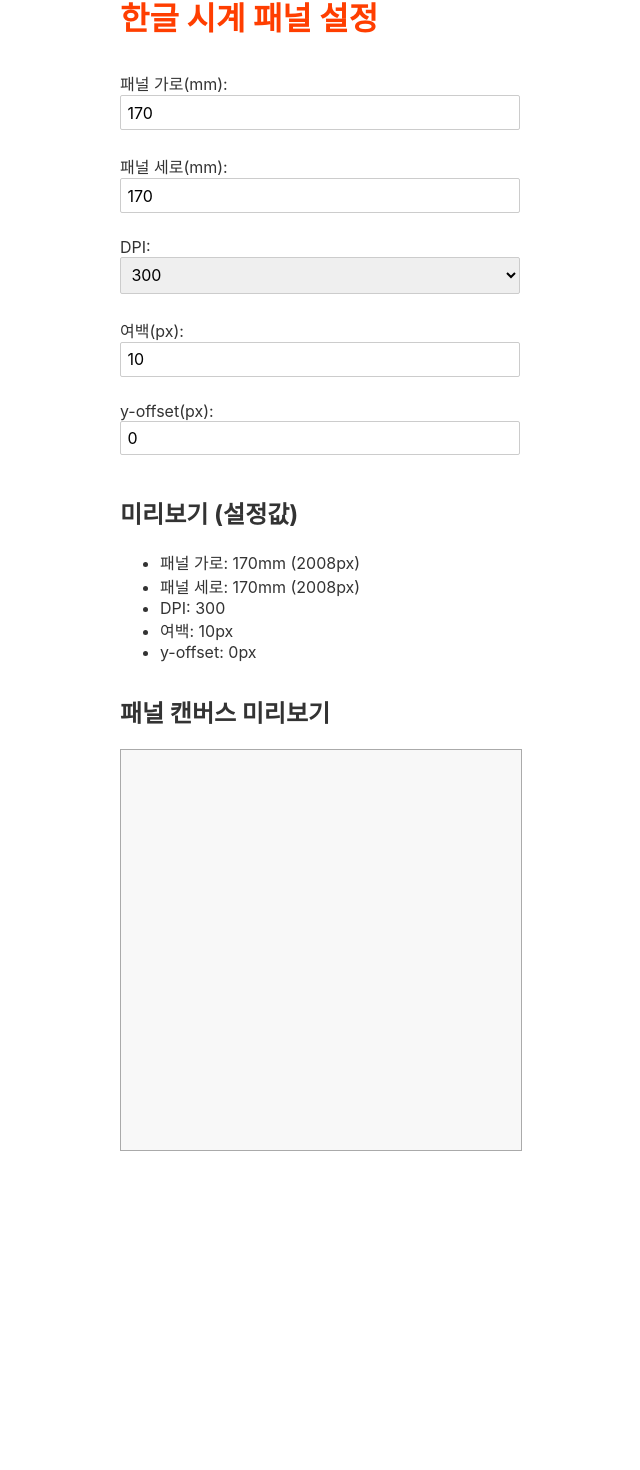
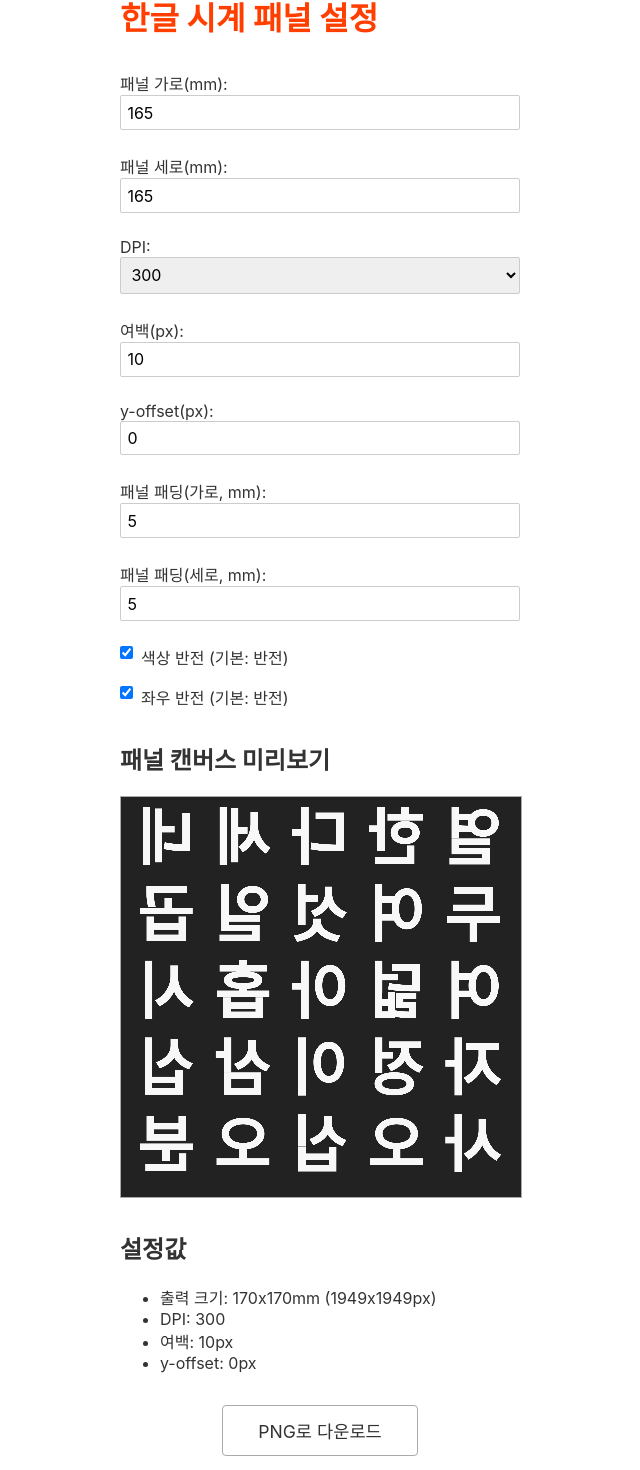
Before and after one commit to suapapa/hangulclock-panel-maker, a Svelte app in the folder svelte-app/: page / in a window 1280 px wide. Shown: the part 52-1522 px from the top of the page, without its empty margins (320-960 px from the left). Before the commit the page ends 1219 px from the top, so only its background shows below. Built offline with nearby package versions, Linux system fonts and the light colour scheme.

Commit message:
feat: enhance canvas functionality with panel grid and download option

```diff
--- a/svelte-app/src/App.svelte
+++ b/svelte-app/src/App.svelte
@@ -3,19 +3,23 @@
 
 	// 패널 배열 문자열
 	const panelArray = `
-	열한다세네
-	두여섯일곱
-	여덟아홉시
-	자정이삼십
-	사오십오분
+열한다세네
+두여섯일곱
+여덟아홉시
+자정이삼십
+사오십오분
 	`;
 
 	// 상태 변수 선언
-	let panelWidthMM = 170; // mm
-	let panelHeightMM = 170; // mm
+	let panelWidthMM = 165; // mm
+	let panelHeightMM = 165; // mm
 	let margin = 10;
 	let yOffset = 0;
 	let dpi = "300"; // 문자열로 선언
+	let invertColor = true; // 색상 반전 기본값
+	let flipHorizontal = true; // 좌우 반전 기본값
+	let paddingWidthMM = 5; // 패딩(가로, mm)
+	let paddingHeightMM = 5; // 패딩(세로, mm)
 
 	// mm → px 변환 함수
 	function mmToPx(mm, dpi) {
@@ -30,13 +34,71 @@
 	$: canvasHeight = mmToPx(panelHeightMM, dpi);
 	$: ctx = canvasEl ? canvasEl.getContext('2d') : null;
 
-	// 캔버스 초기화 (예시: 배경색만 채우기)
+	// 패널 문자열을 2차원 배열로 변환
+	function getPanelGrid() {
+		return panelArray.trim().split('\n').map(row => row.split(''));
+	}
+
+	// 캔버스에 패널 그리기
 	$: if (ctx) {
+		ctx.save();
 		ctx.clearRect(0, 0, canvasWidth, canvasHeight);
-		ctx.fillStyle = '#f8f8f8';
+
+		// 좌우 반전
+		if (flipHorizontal) {
+			ctx.translate(canvasWidth, 0);
+			ctx.scale(-1, 1);
+		}
+
+		// 색상 반전
+		const bgColor = invertColor ? '#222' : '#f8f8f8';
+		const fgColor = invertColor ? '#f8f8f8' : '#222';
+		ctx.fillStyle = bgColor;
 		ctx.fillRect(0, 0, canvasWidth, canvasHeight);
-		// (여기에 실제 시계 패널 그리기 로직이 추가될 예정)
+
+		const grid = getPanelGrid();
+		const rows = grid.length;
+		const cols = grid[0].length;
+
+		// 패딩 계산 (mm → px)
+		const padW = mmToPx(paddingWidthMM, dpi);
+		const padH = mmToPx(paddingHeightMM, dpi);
+		const left = padW / 2 + margin;
+		const top = padH / 2 + margin + yOffset;
+		const drawWidth = canvasWidth - padW - margin * 2;
+		const drawHeight = canvasHeight - padH - margin * 2;
+		const cellWidth = drawWidth / cols;
+		const cellHeight = drawHeight / rows;
+		const fontSize = Math.min(cellWidth, cellHeight) * 0.8;
+
+		ctx.textAlign = 'center';
+		ctx.textBaseline = 'middle';
+		ctx.fillStyle = fgColor;
+		ctx.font = `bold ${fontSize}px sans-serif`;
+
+		for (let y = 0; y < rows; y++) {
+			for (let x = 0; x < cols; x++) {
+				const char = grid[y][x];
+				const cx = left + cellWidth * x + cellWidth / 2;
+				const cy = top + cellHeight * y + cellHeight / 2;
+				ctx.fillText(char, cx, cy);
+			}
+		}
+		ctx.restore();
 	}
+
+	// 캔버스 다운로드 함수
+	function downloadCanvas() {
+		if (!canvasEl) return;
+		const link = document.createElement('a');
+		link.href = canvasEl.toDataURL('image/png');
+		link.download = `hangulclock_panel_${panelWidthMM}x${panelHeightMM}_${dpi}dpi.png`;
+		link.click();
+	}
+
+	// 출력 크기 계산
+	$: outputWidthMM = Number(panelWidthMM) + Number(paddingWidthMM);
+	$: outputHeightMM = Number(panelHeightMM) + Number(paddingHeightMM);
 </script>
 
 <main>
@@ -68,19 +130,22 @@
 			y-offset(px):
 			<input type="number" bind:value={yOffset} min="-100" max="100" required />
 		</label>
+		<label>
+			패널 패딩(가로, mm):
+			<input type="number" bind:value={paddingWidthMM} min="0" max="50" required />
+		</label>
+		<label>
+			패널 패딩(세로, mm):
+			<input type="number" bind:value={paddingHeightMM} min="0" max="50" required />
+		</label>
+		<label style="display:flex;align-items:center;gap:0.5em;">
+			<input type="checkbox" bind:checked={invertColor} /> 색상 반전 (기본: 반전)
+		</label>
+		<label style="display:flex;align-items:center;gap:0.5em;">
+			<input type="checkbox" bind:checked={flipHorizontal} /> 좌우 반전 (기본: 반전)
+		</label>
 		<!-- 추가 입력 항목 필요시 여기에 -->
 	</form>
-
-	<div style="margin-top:2em;">
-		<h2>미리보기 (설정값)</h2>
-		<ul>
-			<li>패널 가로: {panelWidthMM}mm ({canvasWidth}px)</li>
-			<li>패널 세로: {panelHeightMM}mm ({canvasHeight}px)</li>
-			<li>DPI: {dpi}</li>
-			<li>여백: {margin}px</li>
-			<li>y-offset: {yOffset}px</li>
-		</ul>
-	</div>
 
 	<div style="margin-top:2em;">
 		<h2>패널 캔버스 미리보기</h2>
@@ -90,6 +155,22 @@
 			height={canvasHeight}
 			style="border:1px solid #aaa; background:#f8f8f8; max-width:100%; height:auto; display:block; margin:0 auto;"
 		></canvas>
+	</div>
+
+	<div style="margin-top:2em;">
+		<h2>설정값</h2>
+		<ul>
+			<li>출력 크기: {outputWidthMM}x{outputHeightMM}mm ({canvasWidth}x{canvasHeight}px)</li>
+			<li>DPI: {dpi}</li>
+			<li>여백: {margin}px</li>
+			<li>y-offset: {yOffset}px</li>
+		</ul>
+	</div>
+
+	<div style="margin-top:2em; text-align:center;">
+		<button type="button" on:click={downloadCanvas} style="padding:0.7em 2em; font-size:1.1em; border-radius:4px; border:1px solid #aaa; background:#fff; cursor:pointer;">
+			PNG로 다운로드
+		</button>
 	</div>
 </main>
 
```
